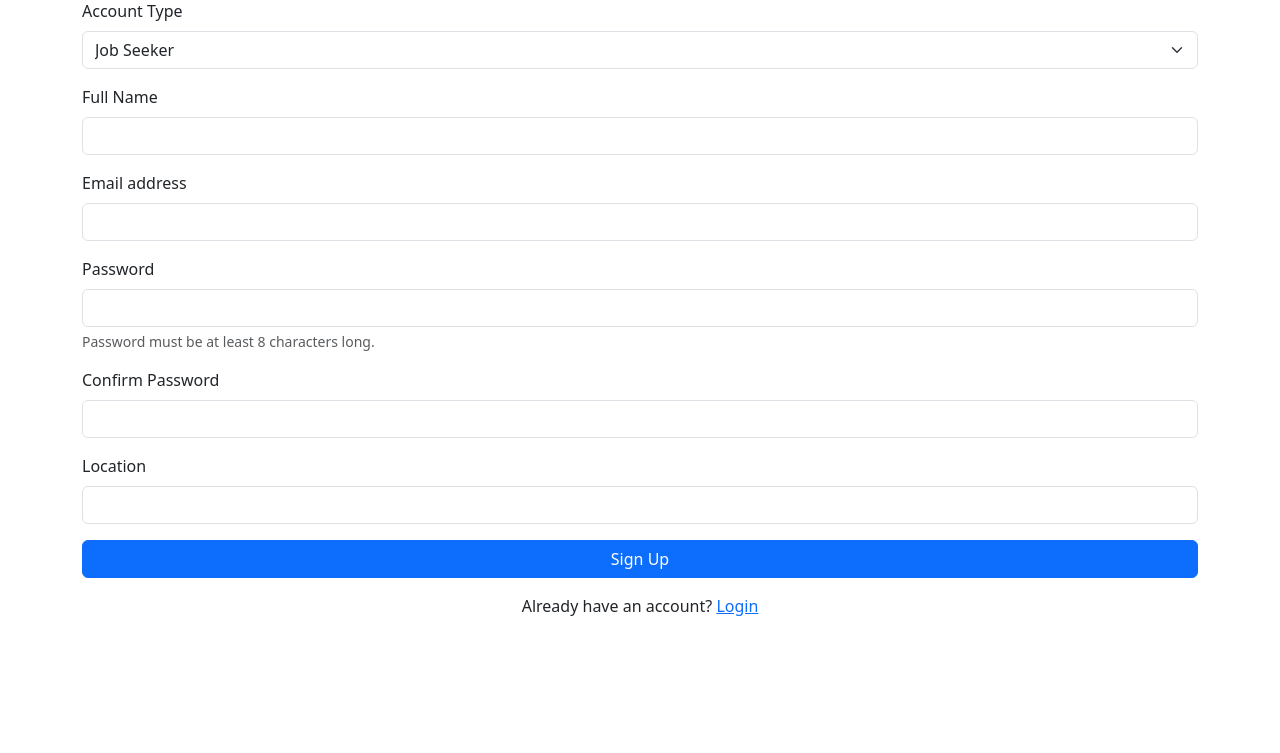
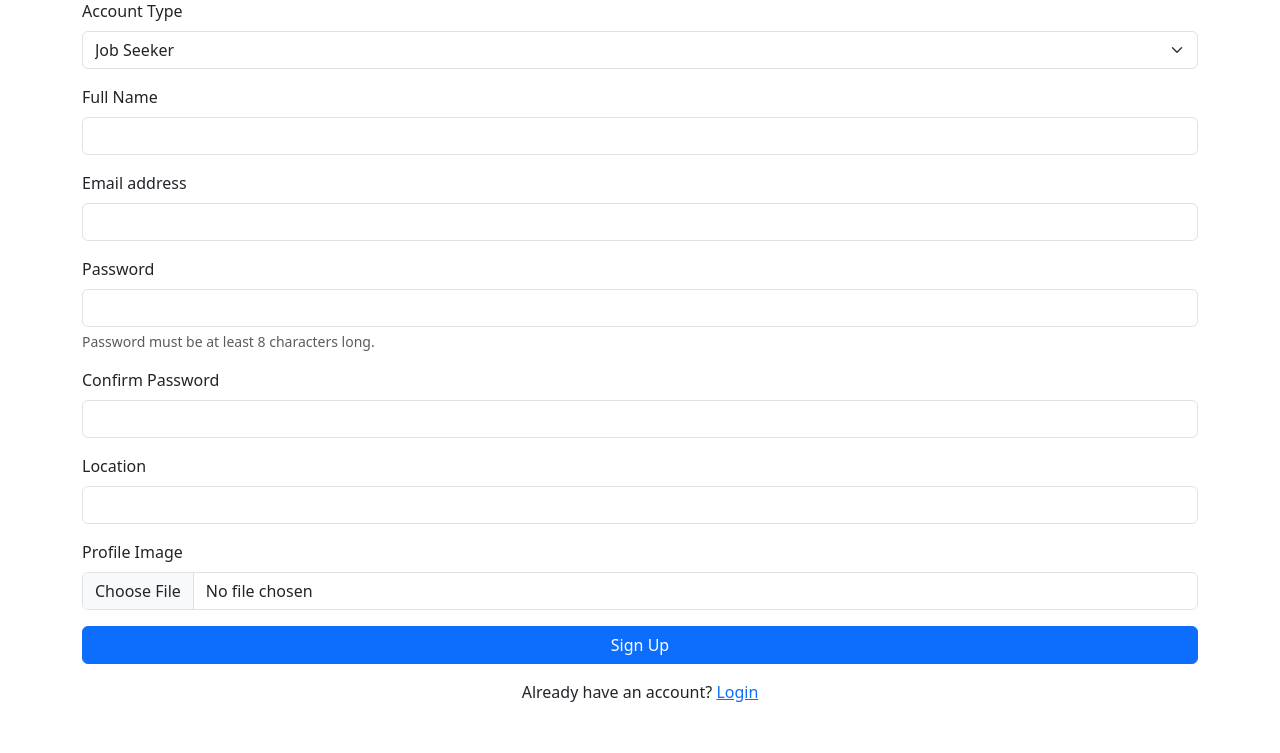
Before and after one commit to ProjectsUniversity/COSC360, a PHP site: page /signup.php in a window 1280 px wide. Shown: the part 47-800 px from the top of the page. Run offline with PHP 8.4, Linux system fonts and the light colour scheme.

Commit message:
Profile Image Upload Works

```diff
--- a/DB/db.sql
+++ b/DB/db.sql
@@ -10,6 +10,8 @@ CREATE TABLE IF NOT EXISTS users (
     resume_path VARCHAR(255),
     created_at TIMESTAMP DEFAULT CURRENT_TIMESTAMP
 );
+
+ALTER TABLE users ADD COLUMN profile_image VARCHAR(255) NULL;
 
 CREATE TABLE IF NOT EXISTS employers (
     employer_id INT AUTO_INCREMENT PRIMARY KEY,
--- a/HTML, CSS, JS/PHP/signup.php
+++ b/HTML, CSS, JS/PHP/signup.php
@@ -1,7 +1,6 @@
 <?php
 session_start();
 require_once('config.php');
-
 
 if (isset($_SESSION['user_id'])) {
     header('Location: homepage.php');
@@ -35,15 +34,56 @@ if ($_SERVER['REQUEST_METHOD'] === 'POST') {
         if ($type === 'jobseeker') {
             $full_name = htmlspecialchars($_POST['full_name'] ?? '', ENT_QUOTES, 'UTF-8');
 
-            $stmt = $pdo->prepare("INSERT INTO users (full_name, email, password_hash, location)
-                                  VALUES (?, ?, ?, ?)");
-            $stmt->execute([$full_name, $email, $password_hash, $location]);
+            // Image upload handling
+            $profile_image = null;
+            error_log("Image upload started");
+            if (isset($_FILES['profile_image']) && $_FILES['profile_image']['error'] === UPLOAD_ERR_OK) {
+                $file_name = $_FILES['profile_image']['name'];
+                $file_tmp = $_FILES['profile_image']['tmp_name'];
+                $file_ext = strtolower(pathinfo($file_name, PATHINFO_EXTENSION));
 
-            $_SESSION['user_id'] = $pdo->lastInsertId();
-            $_SESSION['user_type'] = 'user';
+                $extensions = array("jpeg", "jpg", "png");
 
-            header('Location: homepage.php');
-            exit();
+                if (in_array($file_ext, $extensions) === false) {
+                    $error = "Extension not allowed, please choose a JPEG or PNG file.";
+                    error_log("Extension not allowed");
+                } else {
+                    $image_name = uniqid() . '.' . $file_ext;
+                    $target_dir = __DIR__ . "/../../Uploads/profile_images/";
+                    if (!file_exists($target_dir)) {
+                        mkdir($target_dir, 0777, true);
+                        error_log("Directory created");
+                    }
+                    $target_file = $target_dir . $image_name;
+
+                    if (move_uploaded_file($file_tmp, $target_file)) {
+                        $profile_image = $target_file;
+                        error_log("File moved successfully to: " . $target_file);
+                    } else {
+                        $error = "Sorry, there was an error uploading your file.";
+                        error_log("File move failed");
+                    }
+                }
+            } else {
+                if (isset($_FILES['profile_image'])) {
+                    error_log("Image upload failed. Error code: " . $_FILES['profile_image']['error']);
+                } else {
+                    error_log("No image uploaded");
+                }
+                $error = "Please upload a profile image.";
+            }
+
+            if (empty($error)) {
+                $stmt = $pdo->prepare("INSERT INTO users (full_name, email, password_hash, location, profile_image)
+                                      VALUES (?, ?, ?, ?, ?)");
+                $stmt->execute([$full_name, $email, $password_hash, $location, $profile_image]);
+
+                $_SESSION['user_id'] = $pdo->lastInsertId();
+                $_SESSION['user_type'] = 'user';
+
+                header('Location: homepage.php');
+                exit();
+            }
         } else {
             $company_name = htmlspecialchars($_POST['company_name'] ?? '', ENT_QUOTES, 'UTF-8');
 
@@ -125,6 +165,11 @@ if ($_SERVER['REQUEST_METHOD'] === 'POST') {
                     <input type="text" class="form-control" name="location" id="location" required>
                 </div>
 
+                <div class="mb-3">
+                    <label for="profile_image" class="form-label">Profile Image</label>
+                    <input type="file" class="form-control" name="profile_image" id="profile_image" required>
+                </div>
+
                 <button type="submit" class="btn btn-primary w-100">Sign Up</button>
 
                 <div class="mt-3 text-center">
```
Also changed, not shown: HTML, CSS, JS/PHP/userprofile.php (+46 -1 lines).
